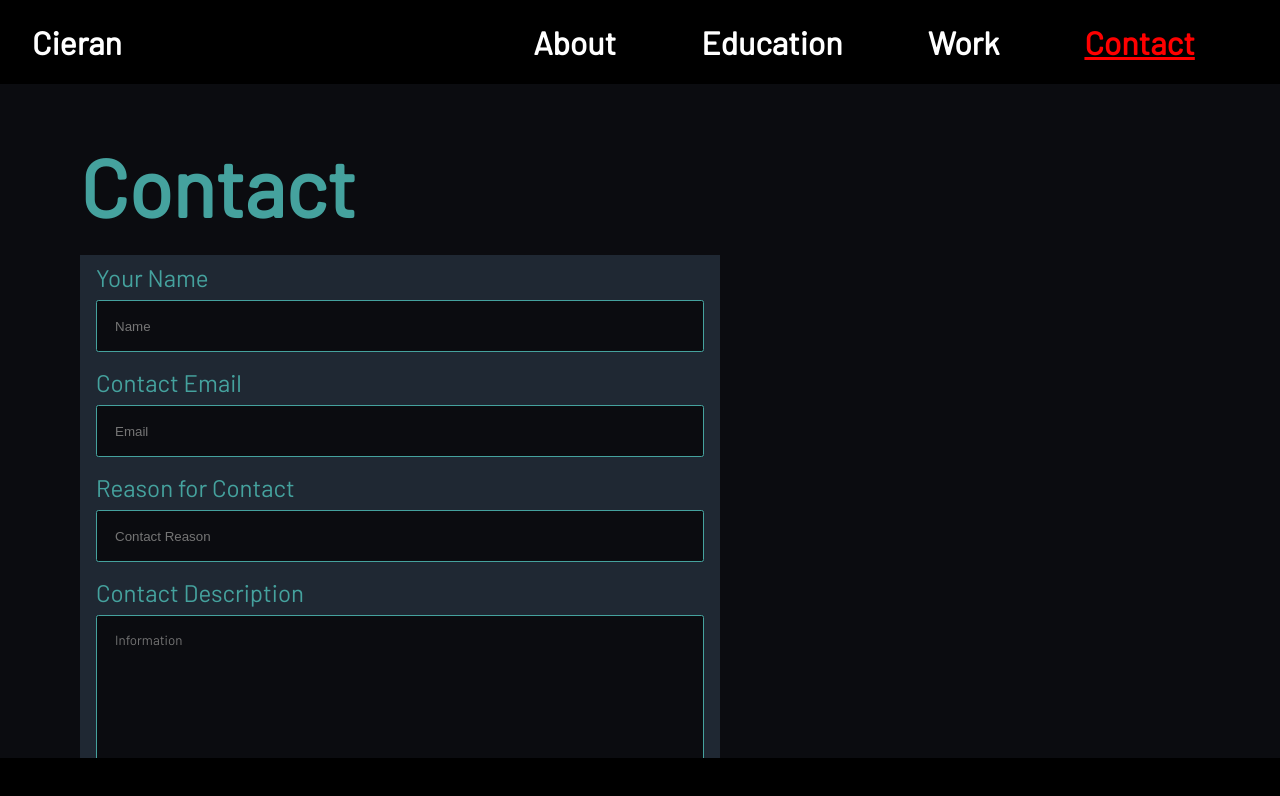
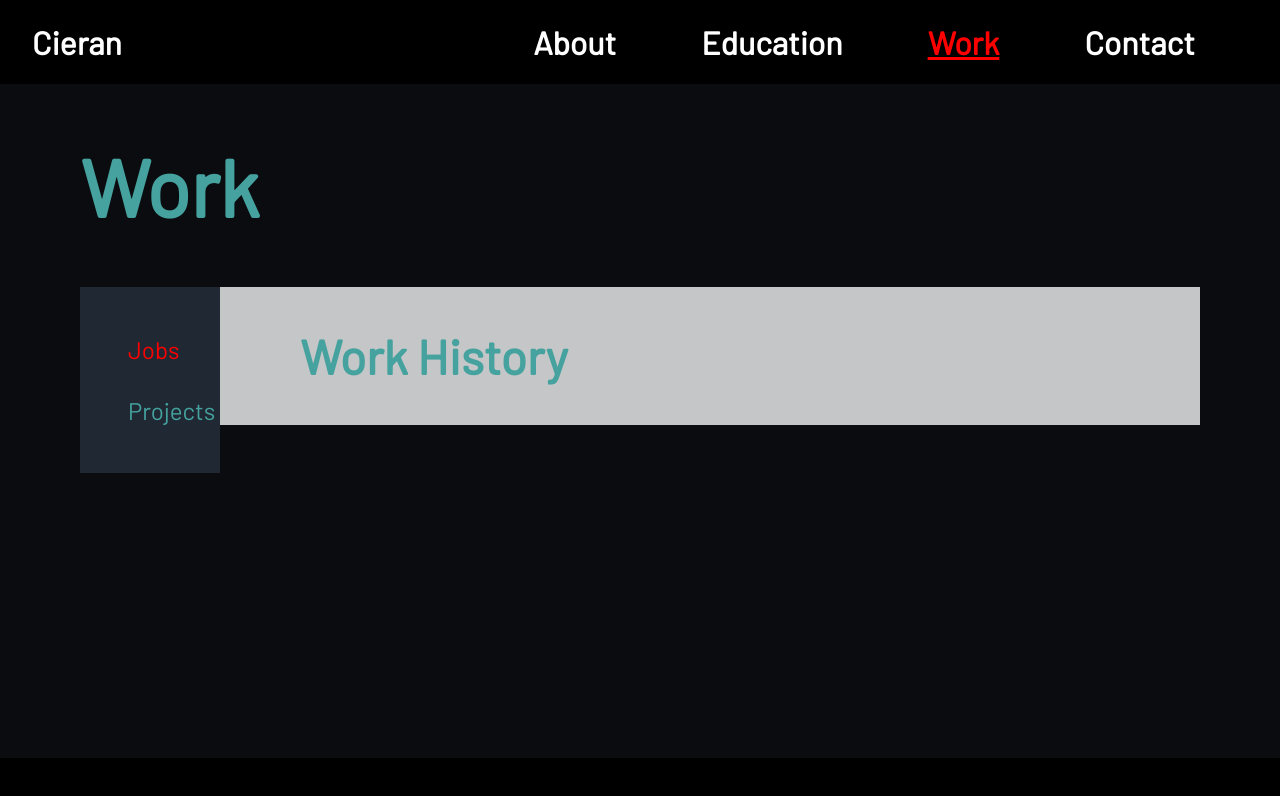
Before and after one commit to Elpolloloc0/React-Portfolio, a React (Create React App) app: page / in a window 1280 px wide. Shown: the top 796 px of the page. Built offline with nearby package versions, Linux system fonts and the light colour scheme.

Commit message:
Added in initial work page styling and containers

```diff
--- a/src/App.jsx
+++ b/src/App.jsx
@@ -6,7 +6,7 @@ import Footer from './components/layout/Footer';
 import { PageContext } from './context/PageContext';
 
 const App = () => {
-  const [page, setPage] = useState("Contact");
+  const [page, setPage] = useState("Work");
 
   return (
     <PageContext.Provider  value={{page, setPage}}>
--- /dev/null
+++ b/src/components/work/ProjectHistory.jsx
@@ -0,0 +1,16 @@
+import React from 'react';
+import {
+  WorkHistoryContainer,
+  WorkHistoryTitle
+} from './styles/WorkHistory';
+
+
+const ProjectHistory = () => {
+  return (
+    <WorkHistoryContainer>
+      <WorkHistoryTitle>Project History</WorkHistoryTitle>
+    </WorkHistoryContainer>
+  )
+}
+
+export default ProjectHistory;
--- a/src/components/work/Work.jsx
+++ b/src/components/work/Work.jsx
@@ -1,10 +1,40 @@
-import React from 'react';
+import React, { useState } from 'react';
 import { AreaContainer, AreaTitle } from '../layout/styles/BodyStyle';
+import {
+  WorkContainer,
+  WorkSideBar,
+  WorkMainArea,
+  SideBarLink
+} from './styles/WorkStyle';
+import WorkHistory from './WorkHistory';
+import ProjectHistory from './ProjectHistory';
 
 const Work = () => {
+
+  const [content, setContent] = useState("Jobs");
+
   return (
     <AreaContainer>
       <AreaTitle>Work</AreaTitle>
+      <WorkContainer>
+        <WorkSideBar>
+          <SideBarLink
+            className={content === "Jobs" ? "work-active" : ""}
+            onClick={() => setContent("Jobs")}
+          >
+            Jobs
+          </SideBarLink>
+          <SideBarLink
+            className={content === "Projects" ? "work-active" : ""}
+            onClick={() => setContent("Projects")}
+          >
+            Projects
+          </SideBarLink>
+        </WorkSideBar>
+        <WorkMainArea>
+          {content === "Jobs" ? <WorkHistory /> : <ProjectHistory />}
+        </WorkMainArea>
+      </WorkContainer>
     </AreaContainer>
   )
 }
--- /dev/null
+++ b/src/components/work/WorkHistory.jsx
@@ -0,0 +1,15 @@
+import React from 'react';
+import {
+  WorkHistoryContainer,
+  WorkHistoryTitle
+} from './styles/WorkHistory';
+
+const WorkHistory = () => {
+  return (
+    <WorkHistoryContainer>
+      <WorkHistoryTitle>Work History</WorkHistoryTitle>
+    </WorkHistoryContainer>
+  )
+}
+
+export default WorkHistory;
--- /dev/null
+++ b/src/components/work/styles/WorkHistory.jsx
@@ -0,0 +1,11 @@
+import styled from "styled-components";
+
+export const WorkHistoryContainer = styled.div`
+  display: flex;
+  flex-direction: column;
+`;
+
+export const WorkHistoryTitle = styled.h2`
+  margin-left: 5rem;
+  font-size: 3rem;
+`;
--- a/src/components/work/styles/WorkStyle.jsx
+++ b/src/components/work/styles/WorkStyle.jsx
@@ -1 +1,45 @@
 import styled from "styled-components";
+
+export const WorkContainer = styled.div`
+  display: flex;
+  margin-left: 5rem;
+  margin-right: 5rem;
+`;
+
+export const WorkSideBar = styled.div`
+  display: flex;
+  flex-direction: column;
+  flex: 1;
+  height: fit-content;
+  padding-top: 2rem;
+  padding-bottom: 2rem;
+  background-color: #1f2833;
+`;
+
+export const SideBarLink = styled.span`
+  margin-left: 3rem;
+  margin-top: 1rem;
+  margin-bottom: 1rem;
+  font-size: 1.5rem;
+  cursor: pointer;
+
+  &:hover {
+    color: white;
+  }
+
+  &.work-active {
+    color: red;
+    &:hover {
+      color: white;
+    }
+  }
+
+`;
+
+export const WorkMainArea = styled.div`
+  display: flex;
+  flex-direction: column;
+  flex: 7;
+  height: fit-content;
+  background-color:  #C5c6c7;
+`;
```
